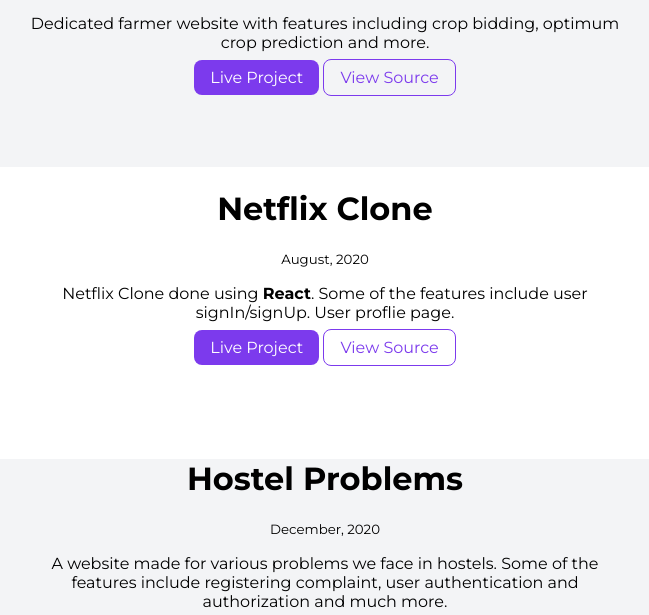
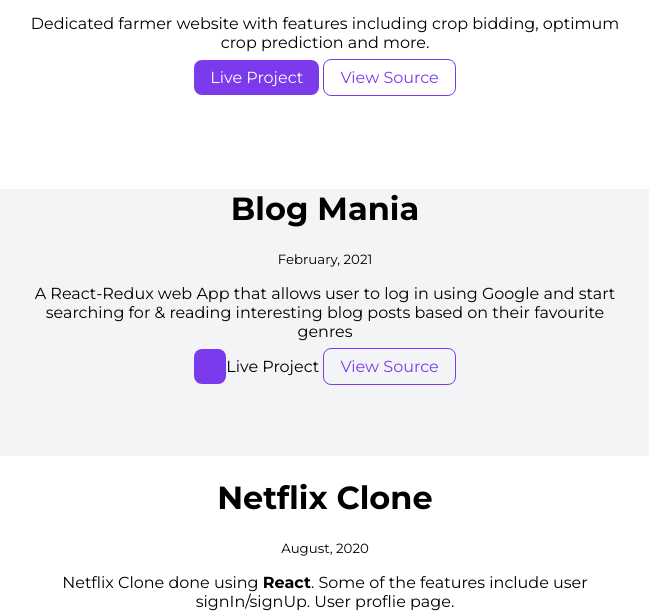
Before and after one commit to P-star-art/portfolio, a plain HTML site: page projects.html in a window 1280 px wide. Shown: the part 720-1335 px from the top of the page, without its empty margins (315-964 px from the left). Drawn offline with Linux system fonts and the light colour scheme.

Commit message:
feat: added projects

```diff
--- a/projects.html
+++ b/projects.html
@@ -35,7 +35,7 @@
 
   <ul class="list-non-bullet">
 
-    <li style="background-color: var(--off-white); padding-bottom: 80px;">
+    <li style="padding-bottom: 80px;">
       <div class="container container-center">
         <h1>WeGrow</h1>
         <small>April, 2021</small>
@@ -43,6 +43,18 @@
 
         <a class="link link-primary" target="_blank" href="https://wegrow.netlify.app/">Live Project</a>
         <a class="link link-secondary" target="_blank" href="https://github.com/P-star-art/WeGrow">View Source</a>
+      </div>
+
+    </li>
+
+    <li style="background-color: var(--off-white); padding-bottom: 80px;">
+      <div class="container container-center">
+        <h1>Blog Mania</h1>
+        <small>February, 2021</small>
+        <p>A React-Redux web App that allows user to log in using Google and start searching for & reading interesting blog posts based on their favourite genres</p>
+
+        <a class="link link-primary" target="_blank" href="https://blog-mania.netlify.app/"></a>Live Project</a>
+        <a class="link link-secondary" target="_blank" href="https://github.com/P-star-art/Blog-App">View Source</a>
       </div>
 
     </li>
```
